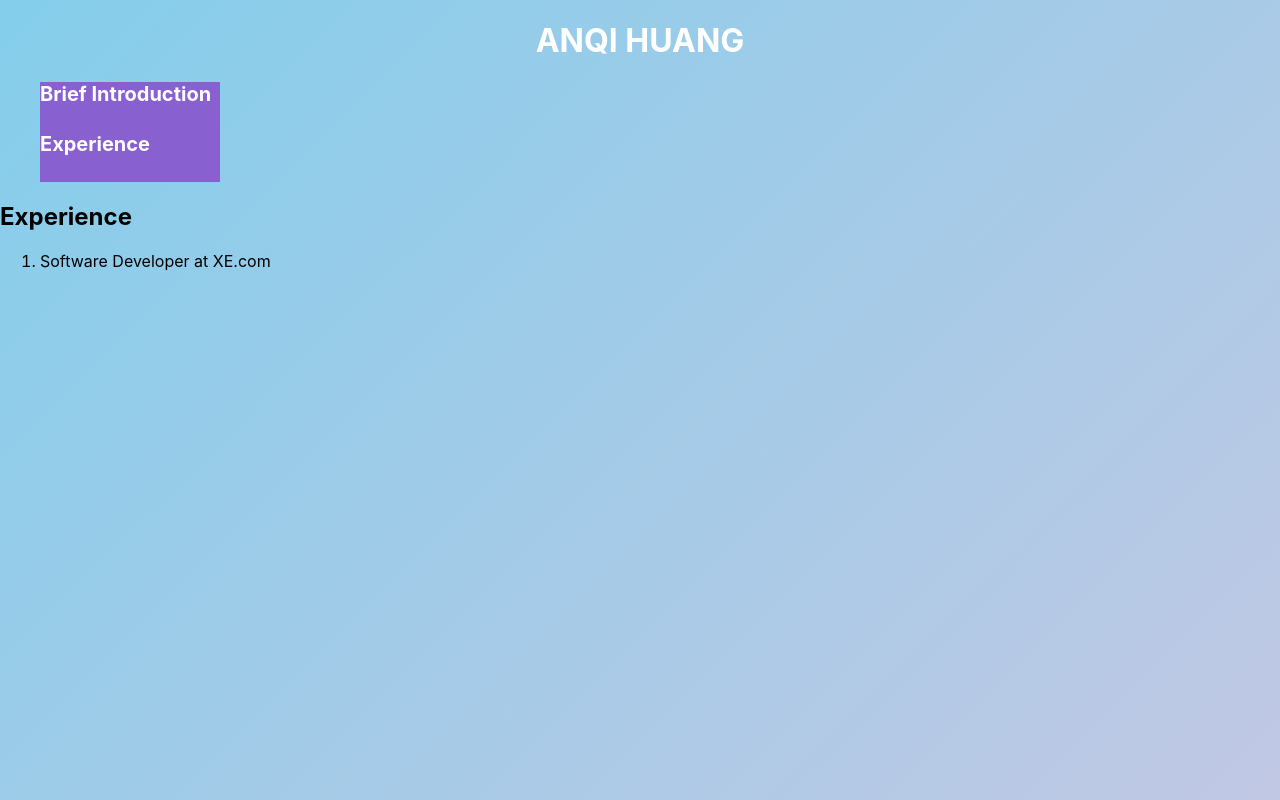
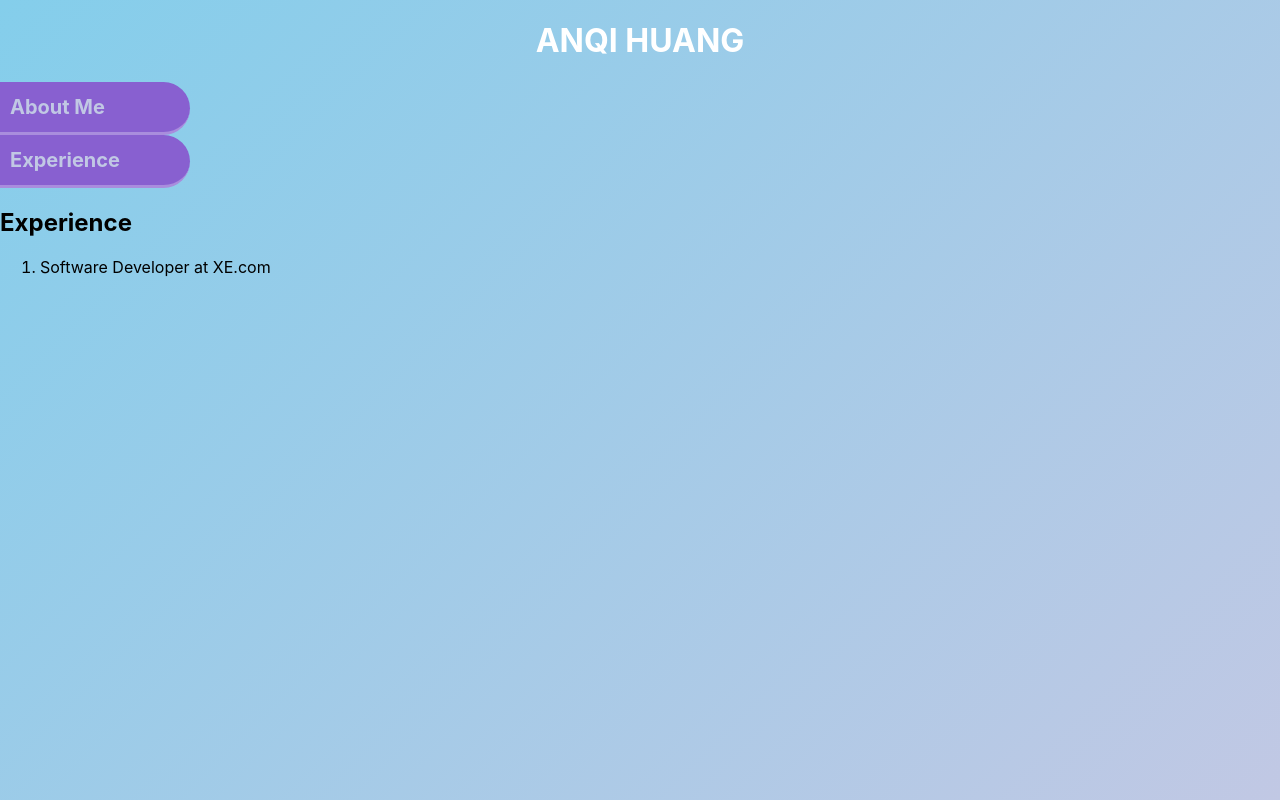
Before and after one commit to AnqiHuangQiQi/my_portfolio, a React (Create React App) app: page / in a window 1280 px wide. Built offline with nearby package versions, Linux system fonts and the light colour scheme.

Commit message:
ANQI-portfolio, tabs look better

```diff
--- a/src/components/tabs.js
+++ b/src/components/tabs.js
@@ -2,20 +2,31 @@ import styled from "styled-components";
 import { Tabs, TabList, Tab, TabPanel } from "react-tabs";
 
 const StyledTab = styled(Tab)`
-    // position: absolute;
-    left: 0;
-    display: block;
     background-color: #8860D0;
-    color: #ffffff;
+    color: #C1C8E4;
     width: 180px;
     height: 50px;
     list-style-type: none;
     font-size: 20px;
     font-weight: bold;
+    display: flex;
+    align-items: center;
+    padding-left: 10px;
+    border-bottom: 3px solid #A98DDD;
+    border-radius: 0px 50px 50px 0px;
+    border-bottom-length: 80%;
+`;
+
+const StyledTabList = styled(TabList)`
+    padding-left: 0;
 `;
 
 const StyledTabs = styled(Tabs)`
-
+    left: 180px;
 `;
 
-export {StyledTabs, TabList, StyledTab, TabPanel};
+const StyledTabPanel = styled(TabPanel)`
+    left: 180px;
+`;
+
+export {StyledTabs, StyledTabList, StyledTab, StyledTabPanel};
--- /dev/null
+++ b/src/css/tabs.css
@@ -0,0 +1,4 @@
+.selectedTab {
+    background-color: #C1C8E4;
+    color: #ffffff;
+}
--- a/src/pages/home.js
+++ b/src/pages/home.js
@@ -2,7 +2,9 @@ import React, {Component} from "react";
 import styled from "styled-components";
 import { BigTitle } from "../components/titles";
 import PreviewSection from "../components/previewSection";
-import { StyledTabs, TabList, StyledTab, TabPanel } from "../components/tabs";
+import { StyledTabs, StyledTabList, StyledTab, StyledTabPanel } from "../components/tabs";
+
+import "../css/tabs.css";
 
 const PageWrapper = styled.div`
   position:fixed;
@@ -23,7 +25,7 @@ class Home extends Component {
         //TO DO: get payloads from API instead of hardcode
         let payloads = [
             {
-                "title": "Brief Introduction",
+                "title": "About Me",
                 "items": [
                     "Name: Anqi Huang",
                     "Phone: 226-***-****",
@@ -41,22 +43,22 @@ class Home extends Component {
             <PageWrapper>
                 <BigTitle style={{ "text-align": "center" }}>ANQI HUANG</BigTitle>
                 <StyledTabs defaultIndex={1}>
-                    <TabList>
+                    <StyledTabList selectedTabClassName="selectedTab">
                         <StyledTab>{payloads[0].title}</StyledTab>
                         <StyledTab>{payloads[1].title}</StyledTab>
-                    </TabList>
-                    <TabPanel>
+                    </StyledTabList>
+                    <StyledTabPanel>
                         <PreviewSection
                             title={payloads[0].title}
                             items={payloads[0].items}
                         />
-                    </TabPanel>
-                    <TabPanel>
+                    </StyledTabPanel>
+                    <StyledTabPanel>
                         <PreviewSection
                             title={payloads[1].title}
                             items={payloads[1].items}
                         />
-                    </TabPanel>
+                    </StyledTabPanel>
                 </StyledTabs>
             </PageWrapper>
         );
```
